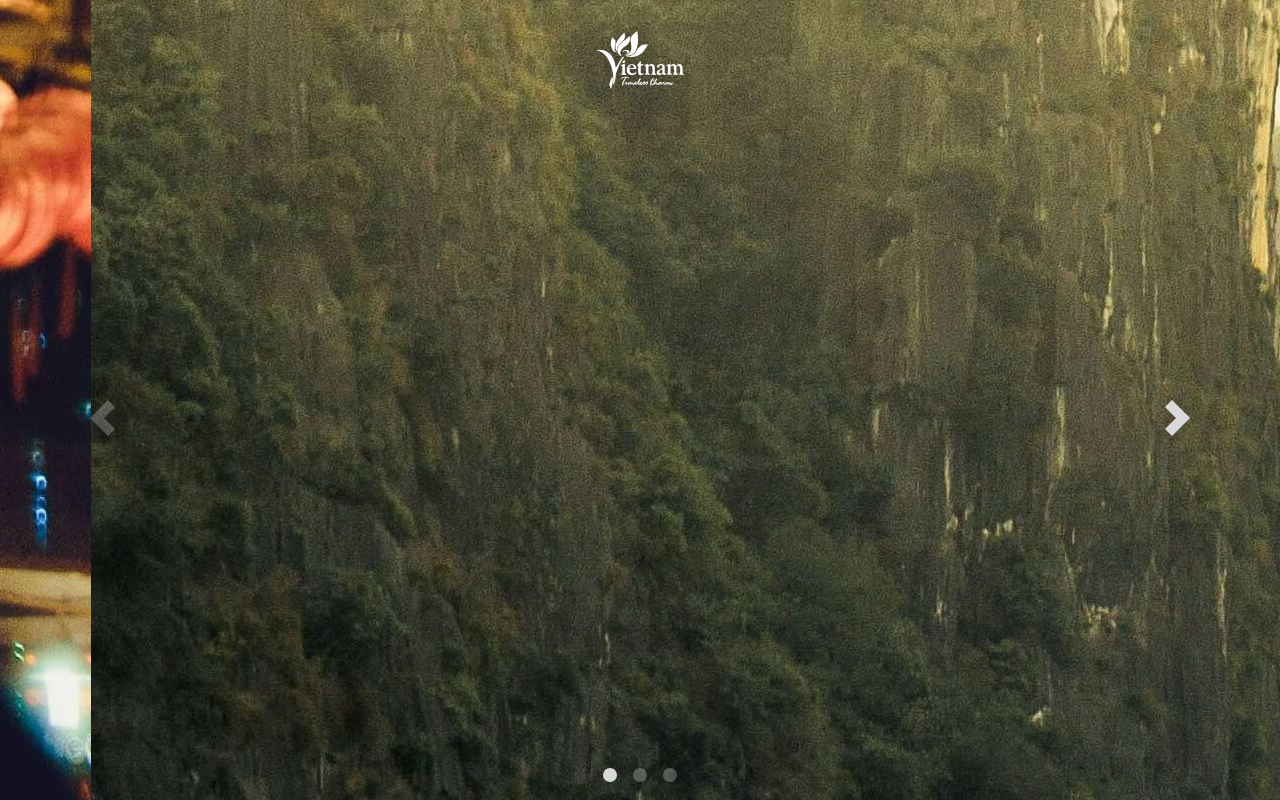
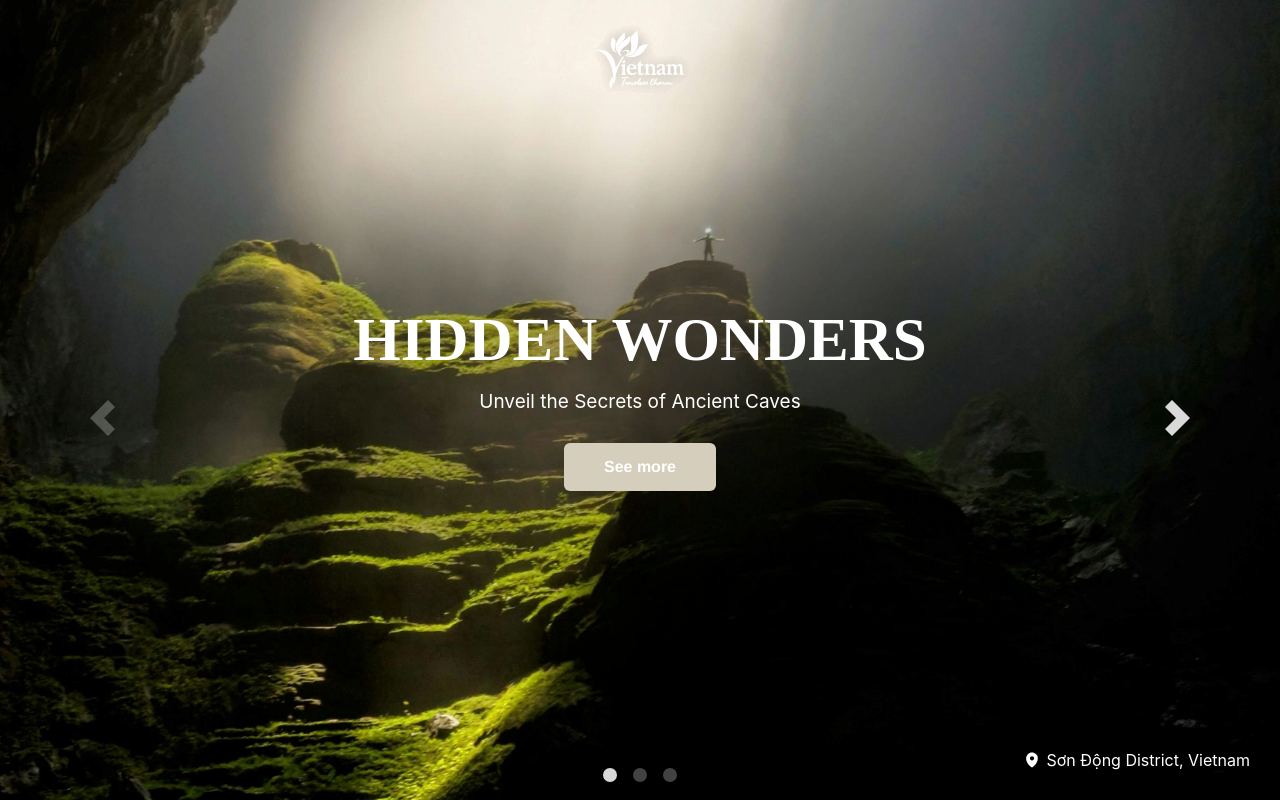
Before and after one commit to norrisollie/vietnam-hidden-wonders, a React (Create React App) app: page / in a window 1280 px wide. Built offline with nearby package versions, Linux system fonts and the light colour scheme.

Commit message:
Added slide background scale effect. Cleaned up CSS and fixed some issues.

```diff
--- /dev/null
+++ b/src/styles/animation.scss
@@ -0,0 +1,18 @@
+.swiper-slide-active {
+  .slide {
+    .slide__background {
+      animation: scaleUp 10s ease forwards;
+      will-change: auto;
+      transition: transform 10s ease;
+    }
+  }
+}
+
+@keyframes scaleUp {
+  from {
+    transform: scale(1);
+  }
+  to {
+    transform: scale(1.1);
+  }
+}
--- a/src/styles/mixins.scss
+++ b/src/styles/mixins.scss
@@ -6,7 +6,24 @@
   border-radius: 6px;
   border: none;
   color: #fff;
+  margin-top: auto;
   cursor: pointer;
-  margin-top: auto;
   text-decoration: none;
 }
+
+@mixin nav-arrow-styles {
+  position: absolute;
+  top: 50%;
+  width: 25px;
+  height: 36px;
+  z-index: 999;
+  background-color: transparent;
+  border: none;
+  background-size: contain;
+  background-repeat: no-repeat;
+  cursor: pointer;
+
+  &:not(.arrow--disabled):hover {
+    opacity: 0.8;
+  }
+}
--- a/src/styles/slide-navigation.scss
+++ b/src/styles/slide-navigation.scss
@@ -1,21 +1,3 @@
-// mixin for defauly arrow styles
-@mixin nav-arrow-styles {
-  position: absolute;
-  top: 50%;
-  width: 25px;
-  height: 36px;
-  z-index: 999;
-  background-color: transparent;
-  border: none;
-  background-size: contain;
-  background-repeat: no-repeat;
-  cursor: pointer;
-
-  &:not(.arrow--disabled):hover {
-    opacity: 0.8;
-  }
-}
-
 .arrow {
   &__left {
     @include nav-arrow-styles();
@@ -27,16 +9,9 @@
     @include nav-arrow-styles();
     right: 90px;
     background-image: url(../assets/arrow-right.svg);
-
   }
   &--disabled {
     opacity: 0.3;
     cursor: default;
   }
 }
-
-// for when navigation arrows are disabled
-.swiper-button-disabled {
-  opacity: 0.3;
-  cursor: default;
-}
--- a/src/styles/slide.scss
+++ b/src/styles/slide.scss
@@ -10,8 +10,24 @@
   background-position: center;
   background-repeat: no-repeat;
   background-size: cover;
+  overflow: hidden;
+
+  &__background {
+    position: absolute;
+    top: 0;
+    left: 0;
+    width: 100vw;
+    height: 100vh;
+    & img {
+      width: 100%;
+      height: 100%;
+      object-fit: cover;
+      object-position: center;
+    }
+  }
 
   &__wrapper {
+    position: relative;
     display: flex;
     justify-content: center;
     flex-direction: column;
@@ -38,6 +54,7 @@
 
   &__cta {
     @include cta-style();
+    text-decoration: none;
   }
 
   &__location {
--- a/src/styles/style.scss
+++ b/src/styles/style.scss
@@ -3,6 +3,7 @@
 @import "./slide-navigation.scss";
 @import "./slide.scss";
 @import "./modal.scss";
+@import "./animation.scss";
 
 body {
   margin: 0;
@@ -25,3 +26,15 @@ code {
 p {
   margin: 0;
 }
+
+.logo {
+  display: flex;
+  justify-content: center;
+  align-items: center;
+  position: absolute;
+  top: 30px;
+  width: 100%;
+  height: 60px;
+  z-index: 9999;
+  pointer-events: none;
+}
--- a/src/styles/swiper.scss
+++ b/src/styles/swiper.scss
@@ -34,16 +34,6 @@
     width: 100%;
     height: 60px;
     z-index: 9999;
+    pointer-events: none;
   }
 }
-
-@mixin cta-style {
-  font-family: "Helvetica";
-  font-weight: 700;
-  font-size: 16px;
-  padding: 15px 40px;
-  border-radius: 6px;
-  border: none;
-  color: #fff;
-  cursor: pointer;
-}
```
